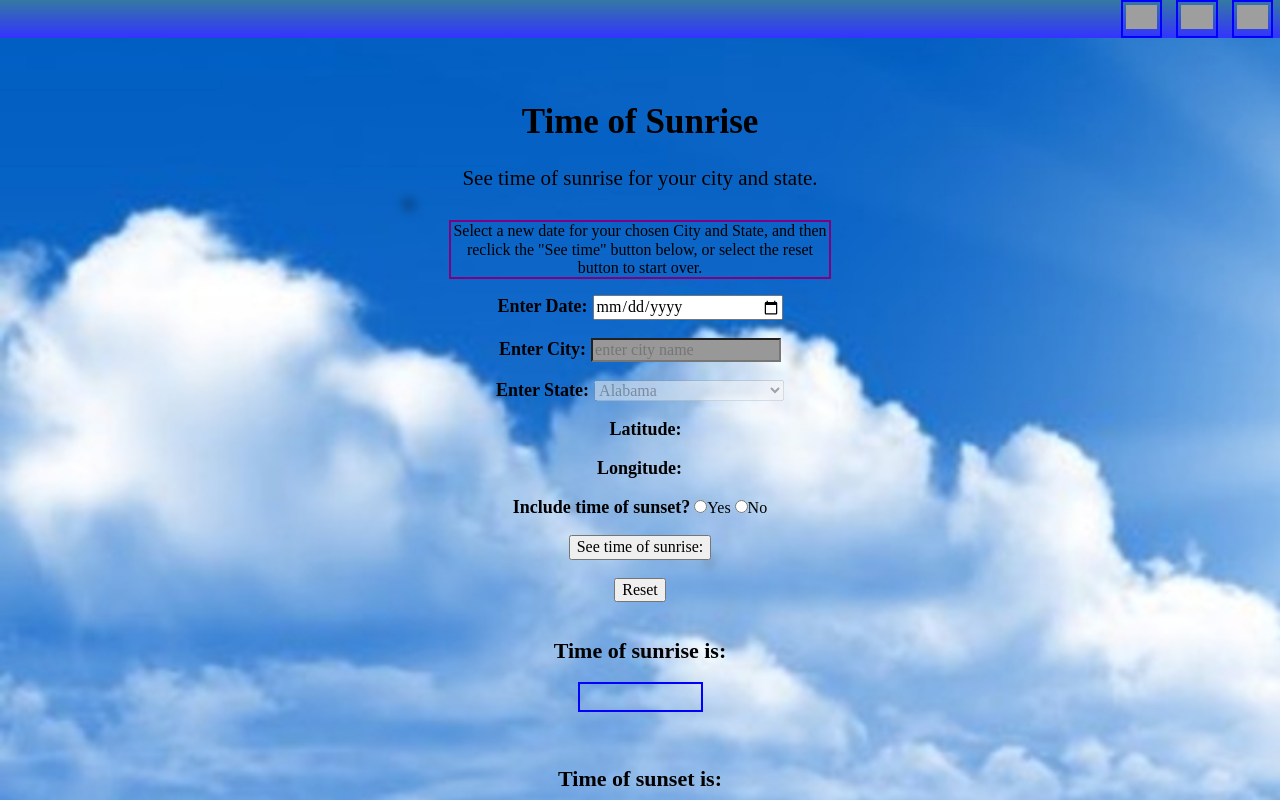
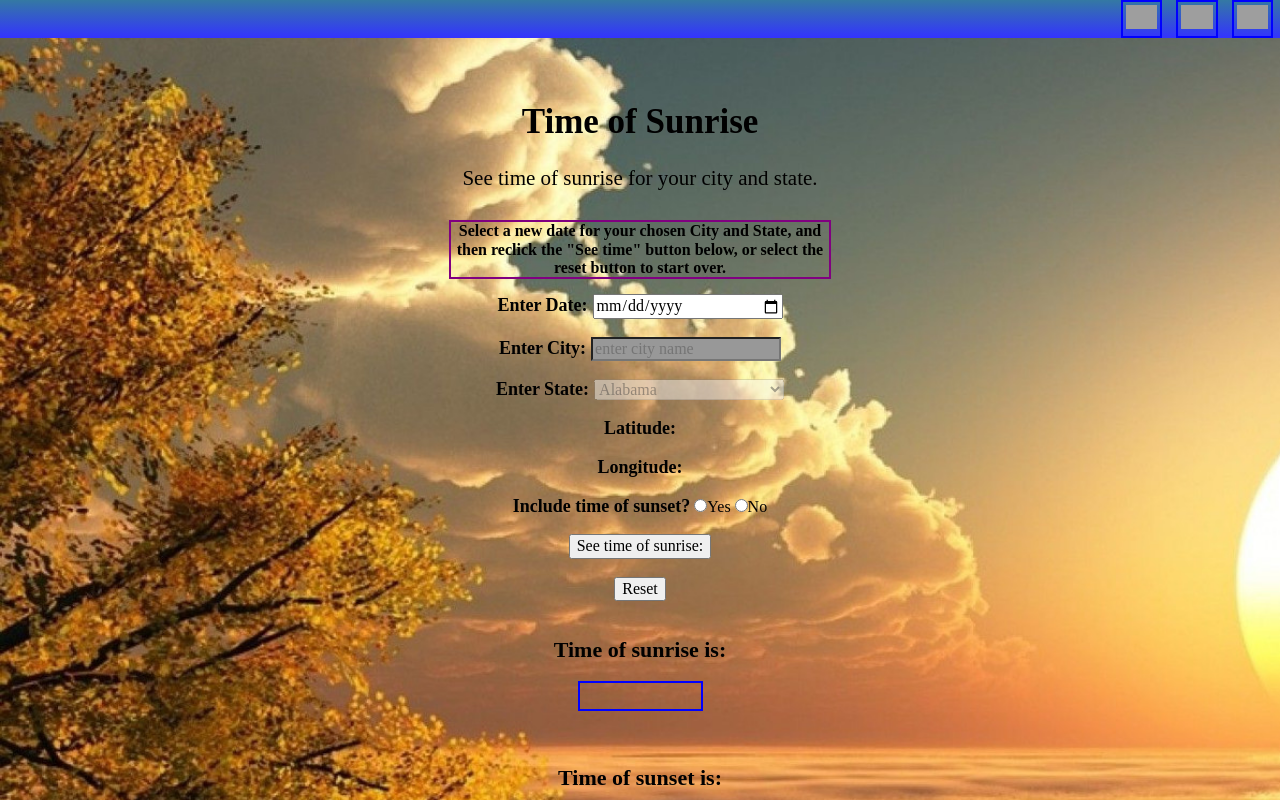
Before and after one commit to code3338/Sunrise-Sunset-API-Project, a plain HTML site: page project2API.html in a window 1280 px wide. Both pictures are taken after a click on the button "See time of sunrise:". Shown: the top 800 px of the page. Drawn offline with Linux system fonts and the light colour scheme; no server answers; grey boxes are pictures that could not be loaded.

Commit message:
committing changes

```diff
--- a/project2API.css
+++ b/project2API.css
@@ -46,7 +46,23 @@ header p {
   width:400px;
   margin:auto;
   padding:9px;
+}
 
+.formDivInput {
+  margin-left:40%;
+}
+
+form {
+  width:50%;
+  margin:auto;
+}
+
+#lngLabel {
+  margin-left:15px;
+}
+
+#lngLabel, #latLabel {
+  color:black;
 }
 
 div h2 {
@@ -59,6 +75,7 @@ div h2 {
   height:30px;
   margin:auto;
   padding: 5px;
+  font-weight:bold;
 }
 
 #sunsetContainer p {
@@ -67,22 +84,26 @@ div h2 {
   height:30px;
   margin:auto;
   padding: 5px;
+  font-weight:bold;
 }
 
-#latPopulate, #lngPopulate {
-  cursor: not-allowed;
+#lngLabel, #latLabel, #lngPopulate, #latPopulate {
+  margin:auto;
+  font-weight:bold;
 }
+
+ #lngPopulate, #latPopulate {
+   color: #000080;
+ }
+
 .inputAlign {
   width:190px;
   margin-left:1px;
 }
 
-#latLabel {
-  margin-left:12px;
-}
-
 #calendarPara {
   font-size:20px;
+  font-weight:bold;
 }
 
 label {
@@ -91,13 +112,19 @@ label {
 }
 
 #commentPara {
-margin-top:0px;
+  margin:auto;
+  margin-top:0px;
+  margin-bottom:15px;
 }
 
 footer {
   margin:auto;
   margin-top:7%;
   width:20%;
+}
+
+#calendarPara {
+  font-weight:bold;
 }
 
 #copyrightPara {
@@ -122,6 +149,19 @@ footer {
     border:solid 2px blue;
     margin:0px 7px 0px 7px;
 
+  }
+
+  #lngLabel, #latLabel, #lngPopulate, #latPopulate {
+    margin:auto;
+    font-weight:bold;
+  }
+
+  #commentPara {
+    font-weight:bold;
+  }
+
+  #calendarPara {
+    font-weight:bold;
   }
 }
 
--- a/project2API.html
+++ b/project2API.html
@@ -89,12 +89,12 @@
           	<option value="WY">Wyoming</option>
           </select><br />
        </div>
-       <div class="formDiv">
+       <div  id="latDiv" class="formDiv">
          <label id="latLabel">Latitude:</label>
          <span readonly="readonly" class="inputAlign" id="latPopulate"></span><br />
        </div>
-       <div class="formDiv">
-         <label>Longitude:</label>
+       <div id="lngDiv" class="formDiv">
+         <label id="lngLabel">Longitude:</label>
          <span readonly="readonly"  class="inputAlign" id="lngPopulate"></span><br />
        </div>
        <div class="formDiv">
--- a/project2API.js
+++ b/project2API.js
@@ -153,5 +153,13 @@ btnReset.addEventListener("click", function() {
    commentPara.style.borderStyle = "none";
    cityInput.style.cursor = "grab";
    stateInput.style.cursor = "pointer";
+});
 
+btn.addEventListener("click", function() {
+  if(yesSunset.checked == true) {
+  document.querySelector("body").style.backgroundImage = "url('sunset.jpg')";
+  }
+  else if(yesSunset.checked == false) {
+    document.querySelector("body").style.backgroundImage = "url('sunrise.jpg')";
+  }
 });
```
